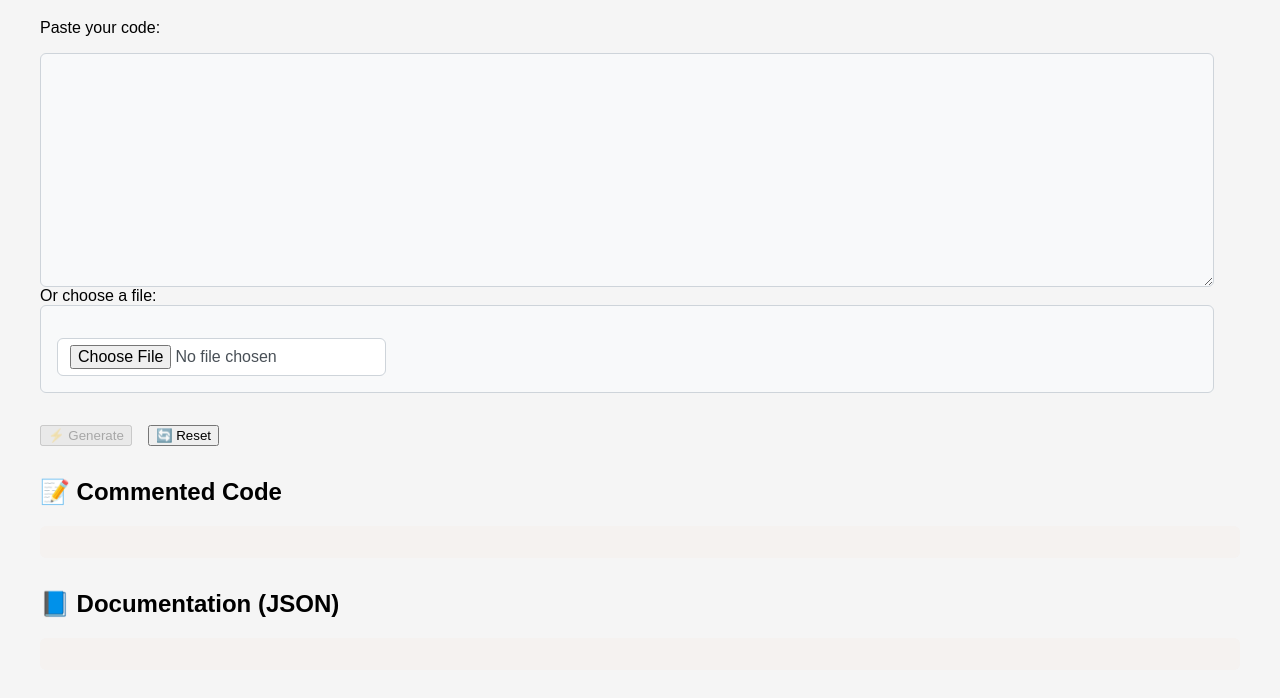
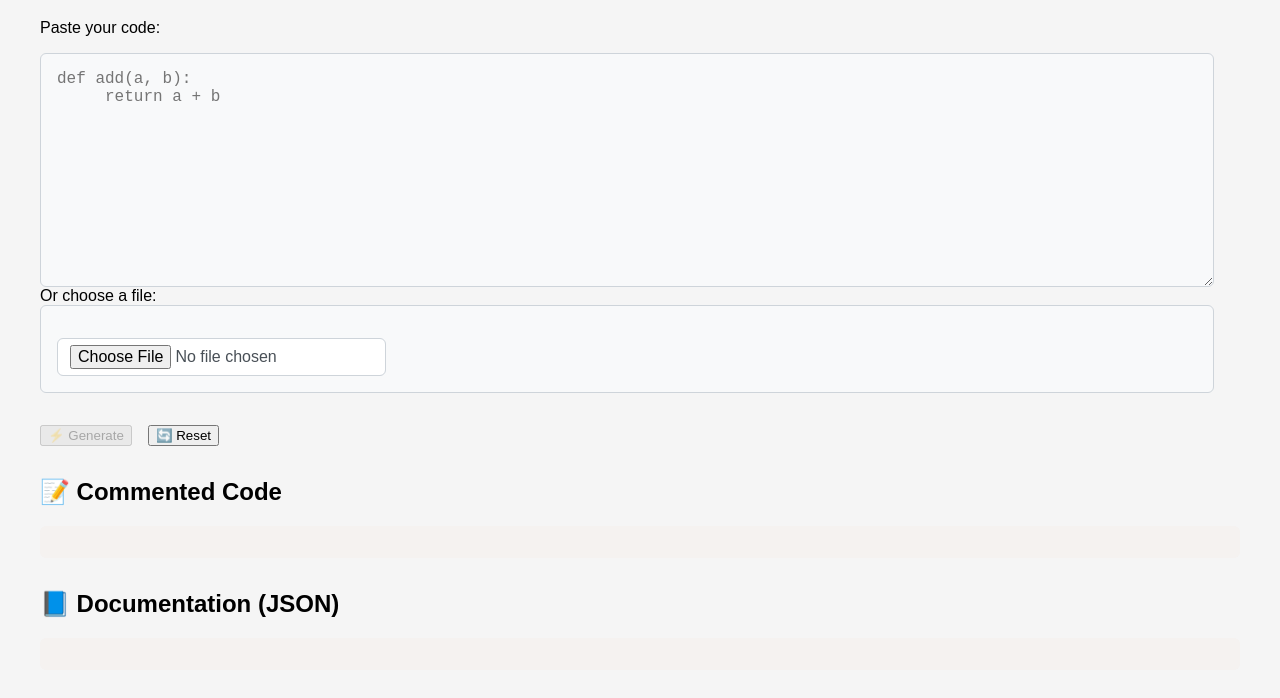
Before and after one commit to bilal-157/code_commenter, a plain HTML site: page static/index.html in a window 1280 px wide. Shown: the part 102-800 px from the top of the page. Drawn offline with nearby package versions, Linux system fonts and the light colour scheme.

Commit message:
placeholder changes

```diff
--- a/static/index.html
+++ b/static/index.html
@@ -72,7 +72,8 @@
 
   <form id="codeForm">
     <label for="codeInput">Paste your code:</label>
-    <textarea id="codeInput" name="code" class="text-area"></textarea>
+    <textarea id="codeInput" name="code" class="text-area" placeholder="def add(a, b):
+     return a + b"></textarea>
 
     <label for="fileInput">Or choose a file:</label>
     <div class="file-upload-container">
```
